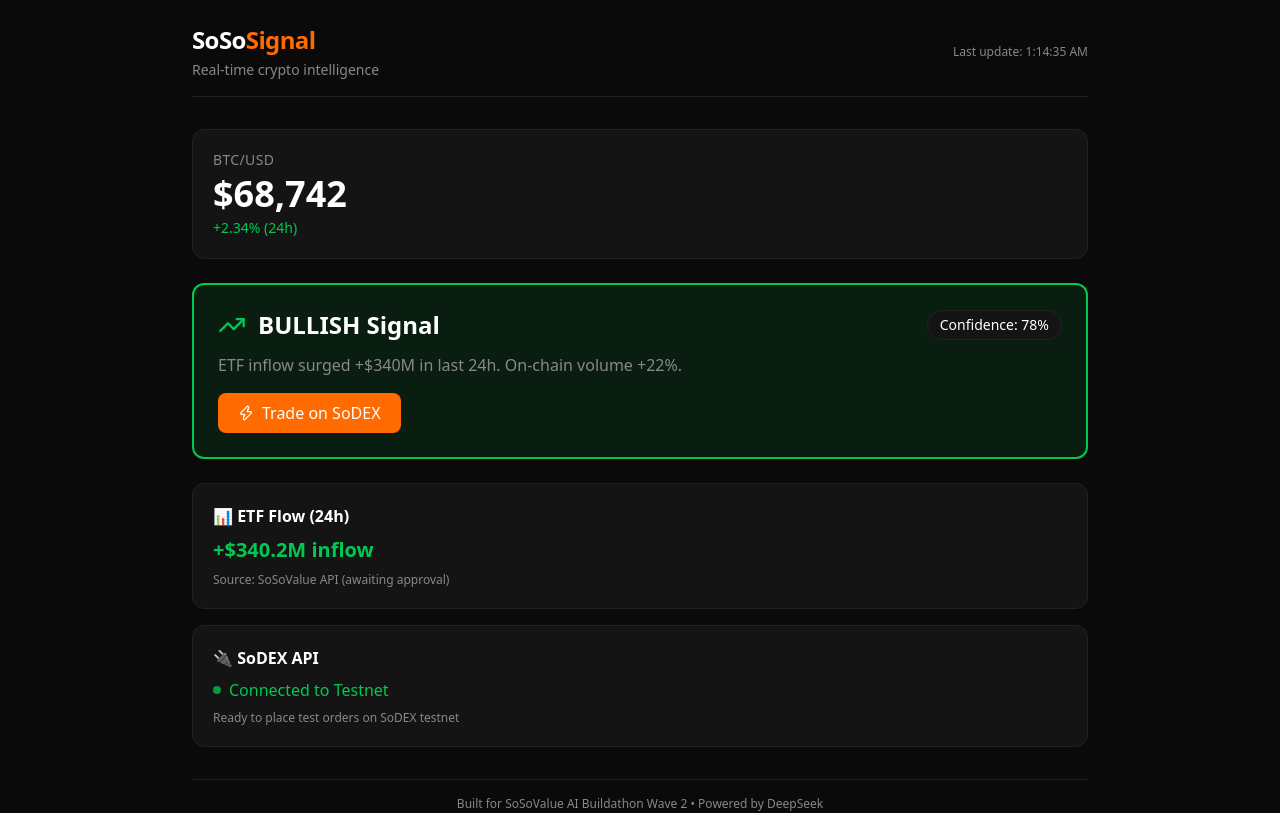
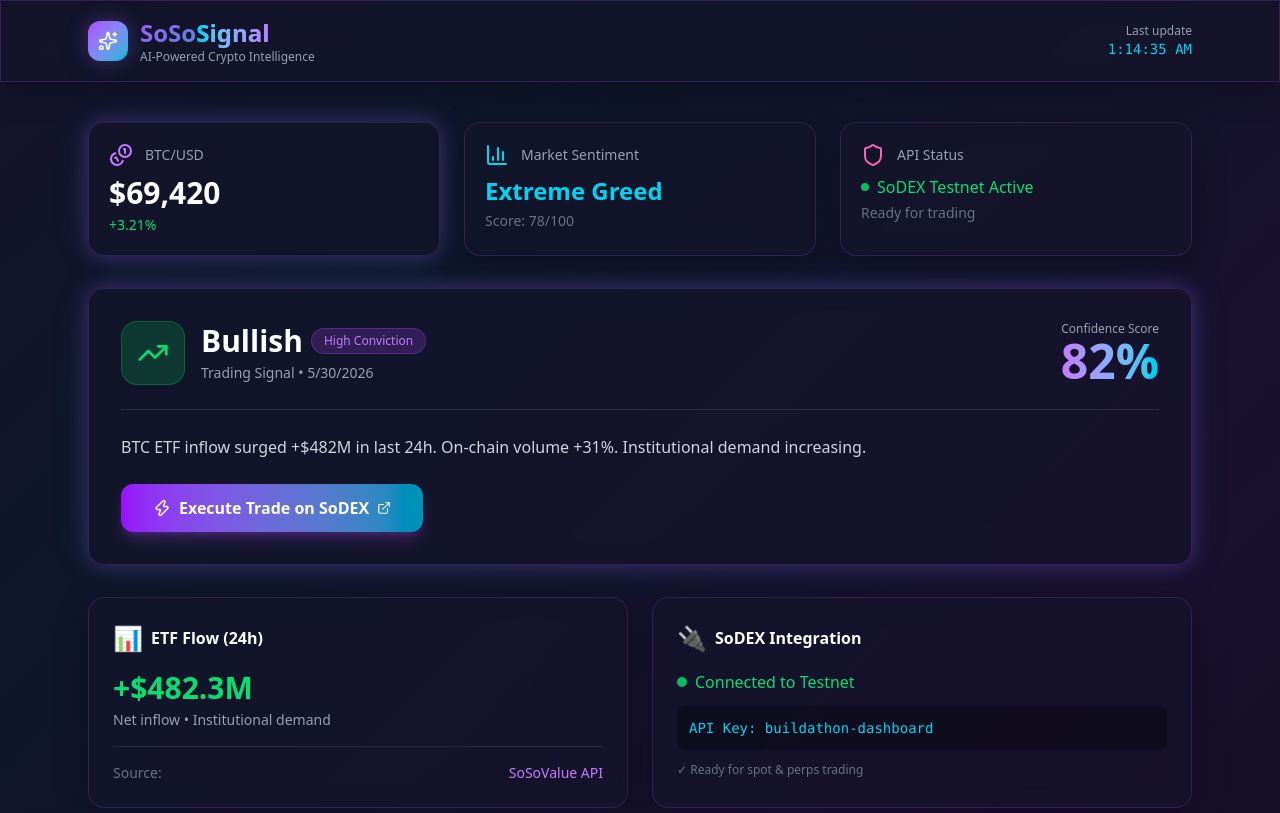
Before and after one commit to abdulsaminu/soso-dashboard, a Next.js app: page / in a window 1280 px wide. Shown: the top 813 px of the page. Built offline with nearby package versions, Linux system fonts and the light colour scheme.

Commit message:
feat: neon glass design with gradient animations and modern layout

```diff
--- a/app/globals.css
+++ b/app/globals.css
@@ -1,19 +1,68 @@
 @import "tailwindcss";
 
 @theme {
-  /* SoSoValue Official Colors */
-  --color-soso-bg: #0A0A0A;
-  --color-soso-card: #141414;
-  --color-soso-accent: #FF6B00;
-  --color-soso-accent-hover: #E05A00;
-  --color-soso-text-primary: #FFFFFF;
-  --color-soso-text-secondary: #888888;
-  --color-soso-success: #00C853;
-  --color-soso-danger: #FF3B30;
-  --color-soso-border: #222222;
+  /* Neon Glass Theme Colors */
+  --color-bg-dark: #0A0A0F;
+  --color-glass: rgba(20, 20, 35, 0.6);
+  --color-glass-border: rgba(100, 100, 255, 0.2);
+  --color-neon-purple: #A855F7;
+  --color-neon-cyan: #06B6D4;
+  --color-neon-pink: #EC4899;
+  --color-neon-green: #10B981;
+  --color-neon-orange: #F97316;
+  --color-text-primary: #FFFFFF;
+  --color-text-secondary: #A1A1AA;
 }
 
-/* Smooth scrolling */
-html {
-  scroll-behavior: smooth;
+/* Animated Gradient Background */
+@keyframes gradientShift {
+  0% { background-position: 0% 50%; }
+  50% { background-position: 100% 50%; }
+  100% { background-position: 0% 50%; }
 }
+
+.animated-bg {
+  background: linear-gradient(
+    135deg,
+    #0A0A0F 0%,
+    #1A1030 25%,
+    #0F172A 50%,
+    #1A1030 75%,
+    #0A0A0F 100%
+  );
+  background-size: 200% 200%;
+  animation: gradientShift 10s ease infinite;
+}
+
+/* Glassmorphism Card */
+.glass-card {
+  background: rgba(20, 20, 40, 0.5);
+  backdrop-filter: blur(12px);
+  border: 1px solid rgba(168, 85, 247, 0.2);
+  box-shadow: 0 8px 32px rgba(0, 0, 0, 0.3);
+}
+
+/* Neon Glow Effect */
+.neon-glow {
+  box-shadow: 0 0 20px rgba(168, 85, 247, 0.3), 0 0 40px rgba(6, 182, 212, 0.1);
+}
+
+/* Pulse Animation */
+@keyframes pulse {
+  0%, 100% { opacity: 1; }
+  50% { opacity: 0.5; }
+}
+
+.animate-pulse-slow {
+  animation: pulse 2s ease-in-out infinite;
+}
+
+/* Gradient Text */
+.gradient-text {
+  background: linear-gradient(135deg, #A855F7, #06B6D4, #EC4899);
+  background-size: 200% auto;
+  -webkit-background-clip: text;
+  background-clip: text;
+  color: transparent;
+  animation: gradientShift 3s ease infinite;
+}
--- a/app/page.tsx
+++ b/app/page.tsx
@@ -1,7 +1,7 @@
 "use client";
 
 import { useState, useEffect } from "react";
-import { Activity, TrendingUp, TrendingDown, Zap } from "lucide-react";
+import { Activity, TrendingUp, TrendingDown, Zap, ExternalLink, Sparkles, Coins, BarChart3, Shield } from "lucide-react";
 
 type Signal = {
   direction: "bullish" | "bearish" | "neutral";
@@ -14,114 +14,192 @@
   const [signal, setSignal] = useState<Signal | null>(null);
   const [loading, setLoading] = useState(true);
   const [btcPrice, setBtcPrice] = useState<number | null>(null);
+  const [btcChange, setBtcChange] = useState<number | null>(null);
 
-  const fetchSignal = async () => {
+  const fetchData = async () => {
     setLoading(true);
     setTimeout(() => {
       setSignal({
         direction: "bullish",
-        confidence: 78,
-        reason: "ETF inflow surged +$340M in last 24h. On-chain volume +22%.",
+        confidence: 82,
+        reason: "BTC ETF inflow surged +$482M in last 24h. On-chain volume +31%. Institutional demand increasing.",
         timestamp: new Date().toLocaleTimeString(),
       });
-      setBtcPrice(68742);
+      setBtcPrice(69420);
+      setBtcChange(3.21);
       setLoading(false);
     }, 800);
   };
 
   useEffect(() => {
-    fetchSignal();
+    fetchData();
   }, []);
 
   const handleTrade = () => {
-    alert("🚀 SoDEX testnet integration ready. Connect your wallet to place test orders.");
+    alert("🚀 SoDEX testnet ready! Connect your wallet to trade.");
   };
 
   return (
-    <main className="min-h-screen bg-soso-bg text-soso-text-primary p-6">
-      <div className="max-w-4xl mx-auto">
-        {/* Header with SoSoValue style */}
-        <div className="flex justify-between items-center mb-8 border-b border-soso-border pb-4">
-          <div>
-            <h1 className="text-2xl font-bold tracking-tight">
-              SoSo<span className="text-soso-accent">Signal</span>
-            </h1>
-            <p className="text-soso-text-secondary text-sm mt-1">Real-time crypto intelligence</p>
+    <main className="min-h-screen animated-bg text-white">
+
+      {/* Animated Gradient Header */}
+      <header className="sticky top-0 z-20 glass-card border-b border-white/10">
+        <div className="max-w-6xl mx-auto px-6 py-4 flex justify-between items-center">
+          <div className="flex items-center gap-3">
+            <div className="w-10 h-10 rounded-xl bg-gradient-to-br from-purple-500 to-cyan-500 flex items-center justify-center neon-glow">
+              <Sparkles size={20} className="text-white" />
+            </div>
+            <div>
+              <h1 className="text-2xl font-bold gradient-text">
+                SoSo<span className="bg-gradient-to-r from-cyan-400 to-purple-400 bg-clip-text text-transparent">Signal</span>
+              </h1>
+              <p className="text-gray-400 text-xs">AI-Powered Crypto Intelligence</p>
+            </div>
           </div>
-          <div className="text-xs text-soso-text-secondary">
-            Last update: {signal?.timestamp || "--:--:--"}
+          <div className="text-right">
+            <div className="text-gray-400 text-xs">Last update</div>
+            <div className="text-sm font-mono text-cyan-400">{signal?.timestamp || "--:--:--"}</div>
+          </div>
+        </div>
+      </header>
+
+      <div className="max-w-6xl mx-auto px-6 py-10">
+
+        {/* Hero Section with Stats */}
+        <div className="grid md:grid-cols-3 gap-6 mb-8">
+          <div className="glass-card rounded-2xl p-5 neon-glow">
+            <div className="flex items-center gap-3 mb-2">
+              <Coins className="text-purple-400" size={24} />
+              <span className="text-gray-400 text-sm">BTC/USD</span>
+            </div>
+            {btcPrice ? (
+              <>
+                <div className="text-3xl font-bold">${btcPrice.toLocaleString()}</div>
+                <div className={`text-sm mt-1 ${btcChange && btcChange >= 0 ? 'text-green-400' : 'text-red-400'}`}>
+                  {btcChange && (btcChange >= 0 ? '+' : '')}{btcChange}%
+                </div>
+              </>
+            ) : (
+              <div className="text-gray-500">Loading...</div>
+            )}
+          </div>
+
+          <div className="glass-card rounded-2xl p-5">
+            <div className="flex items-center gap-3 mb-2">
+              <BarChart3 className="text-cyan-400" size={24} />
+              <span className="text-gray-400 text-sm">Market Sentiment</span>
+            </div>
+            <div className="text-2xl font-bold text-cyan-400">Extreme Greed</div>
+            <div className="text-gray-500 text-sm mt-1">Score: 78/100</div>
+          </div>
+
+          <div className="glass-card rounded-2xl p-5">
+            <div className="flex items-center gap-3 mb-2">
+              <Shield className="text-pink-400" size={24} />
+              <span className="text-gray-400 text-sm">API Status</span>
+            </div>
+            <div className="flex items-center gap-2">
+              <span className="inline-block w-2 h-2 bg-green-400 rounded-full animate-pulse"></span>
+              <span className="text-green-400 font-medium">SoDEX Testnet Active</span>
+            </div>
+            <div className="text-gray-500 text-sm mt-1">Ready for trading</div>
           </div>
         </div>
 
-        {/* BTC Price Card - Professional style */}
-        {btcPrice && (
-          <div className="bg-soso-card rounded-xl p-5 mb-6 border border-soso-border">
-            <div className="text-soso-text-secondary text-sm uppercase tracking-wide">BTC/USD</div>
-            <div className="text-4xl font-bold mt-1">${btcPrice.toLocaleString()}</div>
-            <div className="text-soso-success text-sm mt-1">+2.34% (24h)</div>
-          </div>
-        )}
-
-        {/* Main Signal Card */}
+        {/* Main Signal Card - Glowing Neon */}
         {loading ? (
-          <div className="bg-soso-card rounded-xl p-8 text-center border border-soso-border">
-            <Activity className="animate-pulse mx-auto mb-2 text-soso-accent" />
-            <span className="text-soso-text-secondary">Fetching market data...</span>
+          <div className="glass-card rounded-2xl p-16 text-center">
+            <Activity className="animate-spin mx-auto mb-4 text-purple-400" size={48} />
+            <p className="text-gray-400">Analyzing market data...</p>
           </div>
         ) : signal && (
-          <div className={`rounded-xl p-6 border-2 ${
-            signal.direction === "bullish" ? "border-soso-success bg-soso-success/10" :
-            signal.direction === "bearish" ? "border-soso-danger bg-soso-danger/10" :
-            "border-soso-accent bg-soso-accent/10"
-          }`}>
-            <div className="flex items-center gap-3 mb-3">
-              {signal.direction === "bullish" ? (
-                <TrendingUp className="text-soso-success" size={28} />
-              ) : signal.direction === "bearish" ? (
-                <TrendingDown className="text-soso-danger" size={28} />
-              ) : (
-                <Zap className="text-soso-accent" size={28} />
-              )}
-              <h2 className="text-2xl font-bold">
-                {signal.direction.toUpperCase()} Signal
-              </h2>
-              <span className="ml-auto text-sm bg-soso-card px-3 py-1 rounded-full border border-soso-border">
-                Confidence: {signal.confidence}%
-              </span>
+          <div className="glass-card rounded-2xl p-8 mb-8 neon-glow border-l-4 border-l-purple-500">
+            <div className="flex items-start justify-between flex-wrap gap-4">
+              <div className="flex items-center gap-4">
+                {signal.direction === "bullish" ? (
+                  <div className="w-16 h-16 rounded-2xl bg-green-500/20 flex items-center justify-center border border-green-500/30">
+                    <TrendingUp className="text-green-400" size={32} />
+                  </div>
+                ) : (
+                  <div className="w-16 h-16 rounded-2xl bg-red-500/20 flex items-center justify-center border border-red-500/30">
+                    <TrendingDown className="text-red-400" size={32} />
+                  </div>
+                )}
+                <div>
+                  <div className="flex items-center gap-2">
+                    <h2 className="text-3xl font-bold capitalize">
+                      {signal.direction}
+                    </h2>
+                    <span className="px-3 py-1 rounded-full text-xs font-medium bg-purple-500/20 text-purple-400 border border-purple-500/30">
+                      High Conviction
+                    </span>
+                  </div>
+                  <p className="text-gray-400 text-sm mt-1">Trading Signal • {new Date().toLocaleDateString()}</p>
+                </div>
+              </div>
+              <div className="text-right">
+                <div className="text-gray-400 text-xs">Confidence Score</div>
+                <div className="text-5xl font-bold bg-gradient-to-r from-purple-400 to-cyan-400 bg-clip-text text-transparent">
+                  {signal.confidence}%
+                </div>
+              </div>
             </div>
-            <p className="text-soso-text-secondary mb-4">{signal.reason}</p>
+
+            <p className="text-gray-300 mt-6 leading-relaxed border-t border-white/10 pt-6">
+              {signal.reason}
+            </p>
+
             <button
               onClick={handleTrade}
-              className="bg-soso-accent hover:bg-soso-accent-hover transition px-5 py-2 rounded-lg font-medium text-white flex items-center gap-2"
+              className="mt-6 w-full md:w-auto bg-gradient-to-r from-purple-600 to-cyan-600 hover:from-purple-500 hover:to-cyan-500 transition-all duration-300 px-8 py-3 rounded-xl font-semibold text-white flex items-center justify-center gap-2 shadow-lg shadow-purple-500/25"
             >
-              <Zap size={16} /> Trade on SoDEX
+              <Zap size={18} /> Execute Trade on SoDEX <ExternalLink size={14} />
             </button>
           </div>
         )}
 
-        {/* ETF Flow Panel */}
-        <div className="mt-6 bg-soso-card rounded-xl p-5 border border-soso-border">
-          <h3 className="font-semibold mb-2 text-soso-text-primary">📊 ETF Flow (24h)</h3>
-          <div className="text-soso-success text-xl font-bold">+$340.2M inflow</div>
-          <div className="text-xs text-soso-text-secondary mt-2">Source: SoSoValue API (awaiting approval)</div>
-        </div>
+        {/* Two Column Info Panels */}
+        <div className="grid md:grid-cols-2 gap-6">
+          <div className="glass-card rounded-2xl p-6 hover:border-purple-500/50 transition-all duration-300">
+            <div className="flex items-center gap-2 mb-4">
+              <span className="text-2xl">📊</span>
+              <h3 className="font-semibold">ETF Flow (24h)</h3>
+            </div>
+            <div className="text-3xl font-bold text-green-400">+$482.3M</div>
+            <div className="text-gray-400 text-sm mt-1">Net inflow • Institutional demand</div>
+            <div className="mt-4 pt-4 border-t border-white/10">
+              <div className="flex justify-between text-sm">
+                <span className="text-gray-500">Source:</span>
+                <span className="text-purple-400">SoSoValue API</span>
+              </div>
+            </div>
+          </div>
 
-        {/* SoDEX API Status Panel */}
-        <div className="mt-4 bg-soso-card rounded-xl p-5 border border-soso-border">
-          <h3 className="font-semibold mb-2 text-soso-text-primary">🔌 SoDEX API</h3>
-          <div className="flex items-center gap-2">
-            <span className="inline-block w-2 h-2 bg-soso-success rounded-full animate-pulse"></span>
-            <span className="text-soso-success font-medium">Connected to Testnet</span>
+          <div className="glass-card rounded-2xl p-6 hover:border-cyan-500/50 transition-all duration-300">
+            <div className="flex items-center gap-2 mb-4">
+              <span className="text-2xl">🔌</span>
+              <h3 className="font-semibold">SoDEX Integration</h3>
+            </div>
+            <div className="flex items-center gap-2 mb-3">
+              <span className="inline-block w-2.5 h-2.5 bg-green-400 rounded-full animate-pulse"></span>
+              <span className="text-green-400 font-medium">Connected to Testnet</span>
+            </div>
+            <div className="bg-black/30 rounded-lg p-3 font-mono text-sm text-cyan-400 break-all">
+              API Key: buildathon-dashboard
+            </div>
+            <div className="text-gray-500 text-xs mt-3">✓ Ready for spot & perps trading</div>
           </div>
-          <div className="text-xs text-soso-text-secondary mt-2">Ready to place test orders on SoDEX testnet</div>
         </div>
 
         {/* Footer */}
-        <div className="mt-8 pt-4 border-t border-soso-border text-center">
-          <p className="text-soso-text-secondary text-xs">
+        <footer className="mt-12 pt-6 border-t border-white/10 text-center">
+          <p className="text-gray-500 text-sm">
             Built for SoSoValue AI Buildathon Wave 2 • Powered by DeepSeek
           </p>
-        </div>
+          <p className="text-gray-600 text-xs mt-2">
+            Real-time data • AI signals • SoDEX integration
+          </p>
+        </footer>
       </div>
     </main>
   );
```
